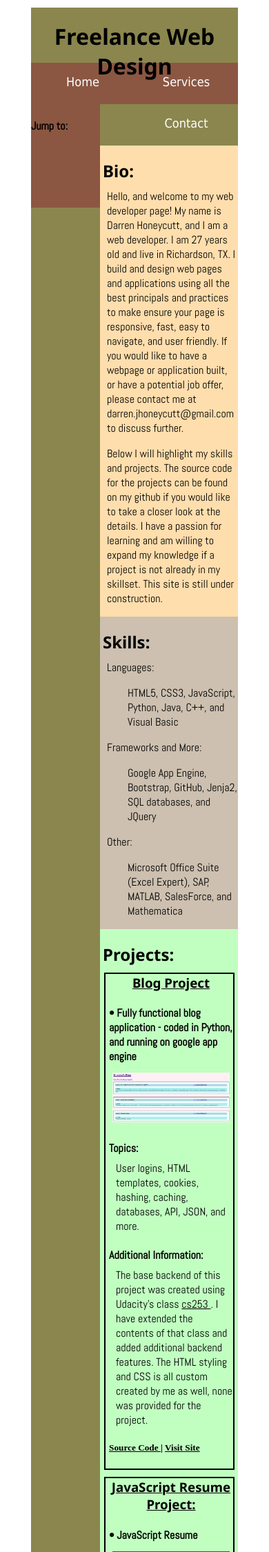
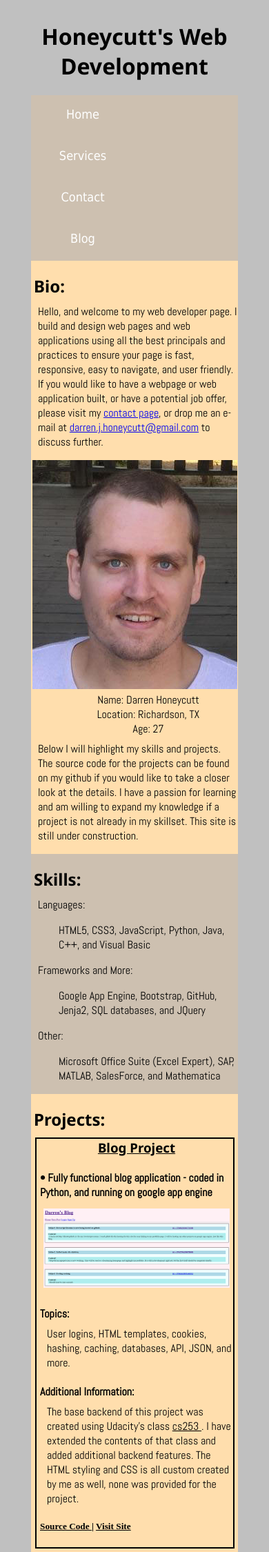
Before and after one commit to dhcutt/blog-darren, a Python web app: template templates/main.html in a window 390 px wide. Shown: the top 2250 px of the page at 69% size. Run offline with Jinja, Linux system fonts and the light colour scheme; the template is opened without the code that fills it, so the values that code supplies are empty; some libraries are stand-ins or nearby versions.

Commit message:
Implemented Jump to navigation. Hid sidebar for tablets and mobile. More design updates

```diff
--- a/css/800px.css
+++ b/css/800px.css
@@ -3,28 +3,29 @@
 }
 
 #sidebar {
-	width:100px;
+	display:none;
+	width:0px;
 }
 
 #mainbody {
-	width:200px;
+	width:300px;
 }
 
 #skills {
-	width:200px;
+	width:300px;
 }
 
 #projectbody {
-	width:200px;
+	width:300px;
 }
 
 .project {
-	width:180px;
+	width:280px;
 	height:auto;
 	margin-right:5px;
 }
 
 .projectpic img {
-	width:170px;
+	width:270px;
 	margin:5px;
 }
--- a/css/maincss.css
+++ b/css/maincss.css
@@ -1,28 +1,5 @@
-#container {
-	width:800px;
-	height:auto;
-	margin-left: auto;
-	margin-right: auto;
-	margin-top: 11px;
-	margin-bottom: 21px;
-	background-color: #8B864E;
-}
-
-#header {
-	height: 80px;
-	text-align: center;
-}
-
-#header h1 {
-	padding-top: 20px;
-}
-
-#sidebar {
-	width:150px;
-	height: auto;
-	background-color: #8B5742;
-	float: left;
-	position: fixed;
+body {
+	background-color: silver;
 }
 
 h1 {
@@ -54,11 +31,71 @@ li {
 	font-family: 'Abel', Tahoma, sans-serif;
 }
 
+#container {
+	width:800px;
+	height:auto;
+	margin-left: auto;
+	margin-right: auto;
+	margin-top: 11px;
+	margin-bottom: 21px;
+	background-color: silver;
+/*	background-color: #8B864E;*/
+}
+
+#header {
+	height: auto;
+	text-align: center;
+}
+
+#header h1 {
+	padding-top: 20px;
+}
+
+#sidebar {
+	width:150px;
+	height: auto;
+/*	background-color: #8B5742;*/
+	background-color:#CDC0B0;
+	float: left;
+	position: fixed;
+}
+
+#sidebar a {
+	color:black;
+	text-decoration:none;
+}
+
+
+#sidebar li, ul {
+	margin-bottom: 5px;
+	margin-top: 5px;
+}
+
+
+
+
 #mainbody {
 	width:650px;
 	height:auto;
 	background-color: NavajoWhite;
 	float: right;
+}
+
+#headshot {
+	width:inherit;
+}
+
+#headshot img{
+	display:block;
+	margin-left:auto;
+	margin-right:auto;
+	width:inherit;
+	max-width: 297px;
+}
+
+#headshot ul, #headshot li {
+	display:block;
+	text-align:center;
 }
 
 #skills {
@@ -79,7 +116,8 @@ li {
 	height:auto;
 	float:right;
 	clear:right;
-	background-color:#C1FFC1;
+	background-color: NavajoWhite;
+/*	background-color:#C1FFC1;*/
 }
 
 .project {
@@ -117,6 +155,6 @@ li {
 
 #footer {
 	height: auto;
-	background-color: #8B5742;
+	background-color: #CDC0B0;
 	clear:both;
 }
--- a/css/menu.css
+++ b/css/menu.css
@@ -1,26 +1,30 @@
 #menu {
-	height:60px;
-	background-color: #8B5742;
+	height:auto;
+	min-height:60px;
+	background-color: #CDC0B0;
+	margin-right:auto;
+	margin-left:auto;
 }
 
 #menu ul {
 	margin:0;
 	padding:0;
+
 }
 
 #menu li {
 	list-style-type:none;
-	float:left;
-	display:block;
+	display:inline-block;
 	width:150px;
-	height:60px;
+	height:auto;
+	min-height:60px;
 	text-align: center;
 	line-height:55px;
 	font-family:Tahoma, Geneva, sans-serif;
 	font-size:18px;
 }
 
-#menu li a {
+#menu li, #menu a {
 	text-decoration: none;
 	color:#FFF;
 }
--- a/templates/main.html
+++ b/templates/main.html
@@ -17,7 +17,7 @@
 		<div id="container">
 
 			<div id="header">
-				<h1> Freelance Web Design </h1>
+				<h1>Honeycutt's Web Development</h1>
 
 			</div>
 
@@ -25,21 +25,41 @@
 				<ul>
 					<li><a href="/">Home</a></li>
 					<li><a href="/services">Services</a></li>
+					<li><a href="/contact">Contact</a></li>
 					<li><a href="/blog">Blog</a></li>
-					<li><a href="contact">Contact</a></li>
+
 				</ul>
 			</div>
 
 			<div id="sidebar">
 				<h4>Jump to:</h4>
-				<p> <br><br><br><br></p>
+				<ul>
+					<li><a href="#top">Top</a></li>
+					<li><a href="#mainbody">Bio</a></li>
+					<li><a href="#skills">Skills</a></li>
+					<li><a href="#projectbody">Projects</a></li>
+					<li><a href="#footer">Bottom</a></li>
+				</ul>
 
 			</div>
 
 			<div id="mainbody">
 				<h2> Bio: </h2>
-				<p> Hello, and welcome to my web developer page! My name is Darren Honeycutt, and I am a web developer. I am 27 years old and live in Richardson, TX. I build and design web pages and applications using all the best principals and practices to make ensure your page is responsive, fast, easy to navigate, and user friendly. If you would like to have a webpage or application built, or have a potential job offer, please contact me at darren.jhoneycutt@gmail.com to discuss further.
+
+
+				<p> Hello, and welcome to my web developer page. I build and design web pages and web applications using all the best principals and practices to ensure your page is fast, responsive, easy to navigate, and user friendly. If you would like to have a webpage or web application built, or have a potential job offer, please visit my <a href="/contact">contact page</a>, or drop me an e-mail at <a href="mailto:darren.j.honeycutt@gmail.com">darren.j.honeycutt@gmail.com</a> to discuss further.
 				</p>
+
+				<div id="headshot">
+					<img src="/images/headshot.jpg">
+					<ul>
+						<li>Name: Darren Honeycutt</li>
+						<li>Location: Richardson, TX</li>
+						<li>Age: 27</li>
+
+
+				</div>
+
 				<p> Below I will highlight my skills and projects. The source code for the projects can be found on my github if you would like to take a closer look at the details. I have a passion for learning and am willing to expand my knowledge if a project is not already in my skillset. This site is still under construction.
 				</p>
 			</div>
```
Also changed, not shown: templates/contact.html (+4 -3 lines), templates/services.html (+4 -3 lines), images/headshot.jpg (added).
